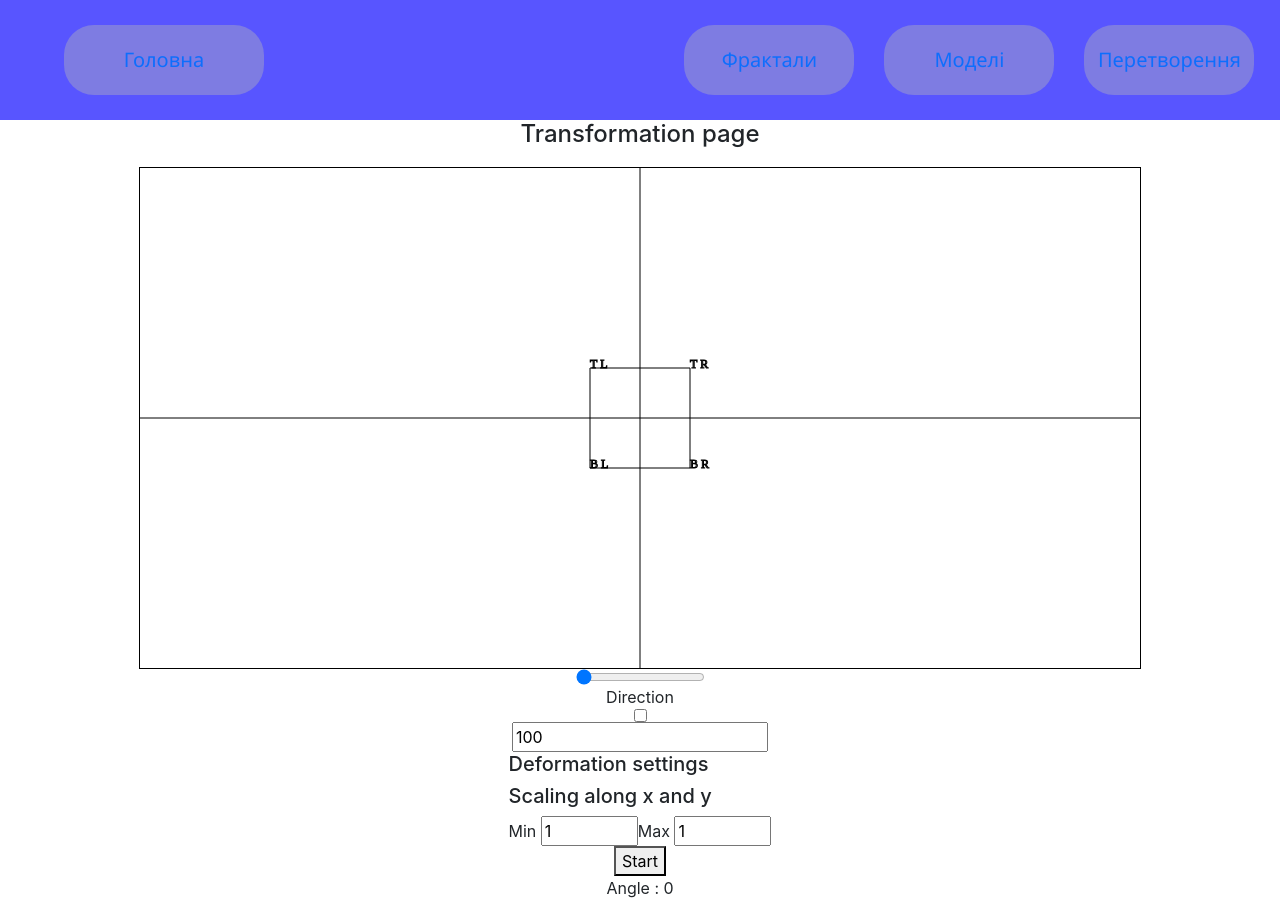
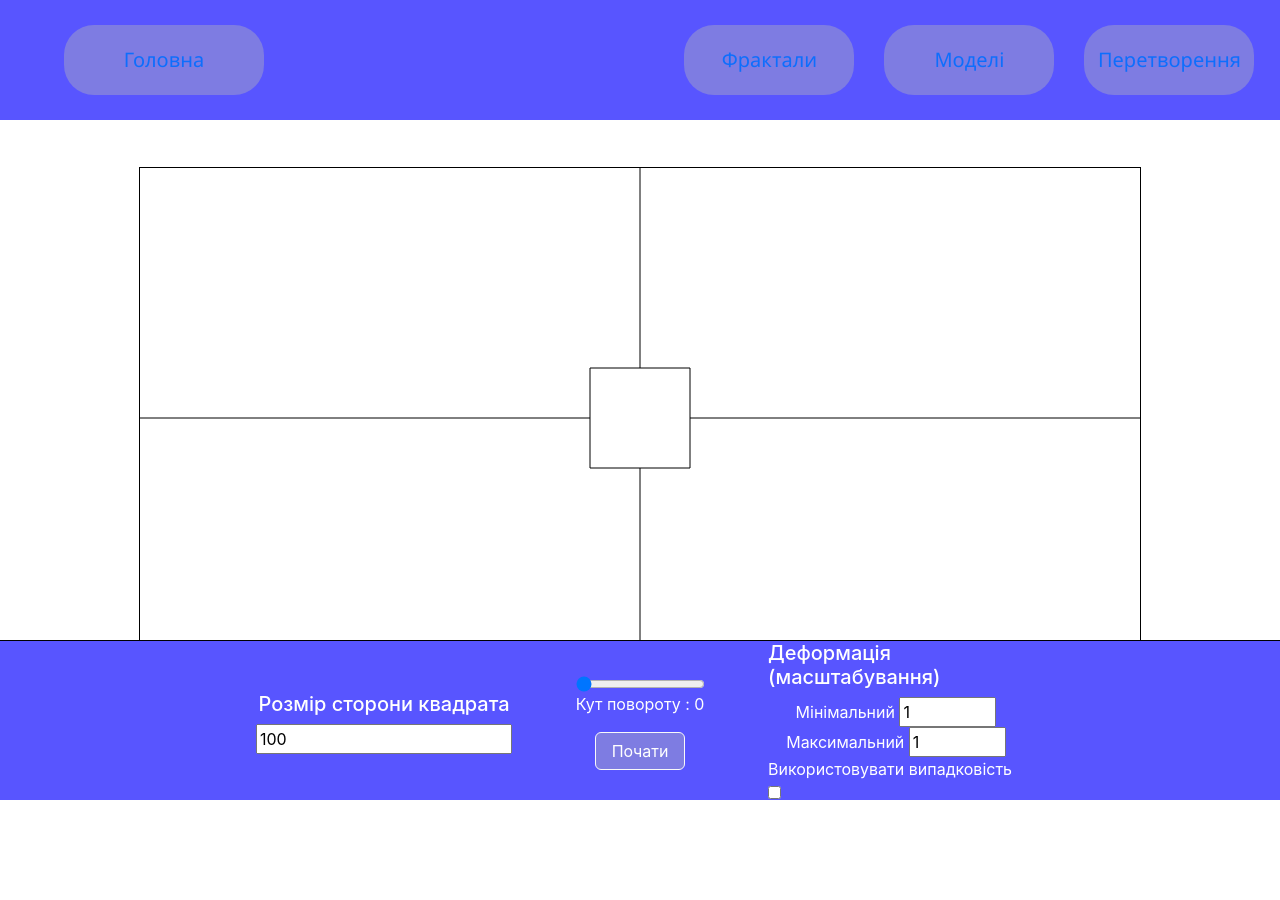
Before and after one commit to fesmjke/computer-graphics, a React (Create React App) app: page /transformation in a window 1280 px wide. After the commit the page ends 800 px from the top, so only its background shows below. Built offline with nearby package versions, Linux system fonts and the light colour scheme.

Commit message:
added styles to transformation page

```diff
--- a/src/components/transformation/styles.css
+++ b/src/components/transformation/styles.css
@@ -6,4 +6,35 @@
     width: 100%;
     flex-direction: column;
     align-items: center;
+
+    color : white;
 }
+
+.place-holder {
+    visibility: hidden;
+}
+
+.angle-settings {
+    display: grid;
+    justify-items: center;
+}
+
+.side-settings {
+    display: grid;
+    justify-items: center;
+}
+
+.deformation-settings {
+    display: grid;
+    justify-items: center;
+}
+
+.deformation-settings > input {
+    width: 1%;
+}
+
+.cbtn-t {
+    width: 70%;
+    color: rgba(255, 255, 255, 1);
+    background-color : rgba(182, 182, 182, 0.4);
+}
--- a/src/components/transformation/transformation.jsx
+++ b/src/components/transformation/transformation.jsx
@@ -3,6 +3,7 @@ import {squareBuilder} from "./square/square";
 import {transform,toRads, toDeg, move, getRandom} from "./square/operations";
 import {matrix, setCartesian} from "mathjs";
 import "./styles.css";
+import FooterPanel from "../footer-panel/footer-panel";
 
 const WIDHT = 1000;
 const HEIGHT = 500;
@@ -133,24 +134,32 @@ const TransformationPage = () => {
 
     const draw = (ctx,points) => {
         ctx.beginPath();
-        ctx.font = "12px serif";
+        // ctx.font = "12px serif";
         ctx.moveTo(points.tl.x,points.tl.y);
-
-        ctx.strokeText("T L",points.tl.x,points.tl.y);
 
         ctx.lineTo(points.tr.x,points.tr.y);
 
-        ctx.strokeText("T R",points.tr.x,points.tr.y);
-
         ctx.lineTo(points.br.x,points.br.y);
-
-        ctx.strokeText("B R",points.br.x,points.br.y);
 
         ctx.lineTo(points.bl.x,points.bl.y);
 
-        ctx.strokeText("B L",points.bl.x,points.bl.y);
+        ctx.lineTo(points.tl.x,points.tl.y);
 
-        ctx.lineTo(points.tl.x,points.tl.y);
+        ctx.closePath();
+        ctx.fill();
+
+        ctx.fillStyle = "black";
+        ctx.beginPath()
+
+        ctx.moveTo(points.tl.x ,points.tl.y );
+
+        ctx.lineTo(points.tr.x ,points.tr.y );
+
+        ctx.lineTo(points.br.x ,points.br.y );
+
+        ctx.lineTo(points.bl.x ,points.bl.y );
+
+        ctx.lineTo(points.tl.x ,points.tl.y );
 
         ctx.closePath();
         ctx.stroke();
@@ -173,7 +182,7 @@ const TransformationPage = () => {
         cntx.lineTo(0, -height);
         cntx.stroke();
 
-        cntx.fillStyle = "black";
+        cntx.fillStyle = "white";
     }
 
     const handleChangeAngle = (e) => {
@@ -182,7 +191,13 @@ const TransformationPage = () => {
     }
 
     const handleChangeSide = (e) => {
-        setSide(e.target.value);
+        if(+e.target.value < 50) {
+            setSide(side);
+        } else if (+e.target.value > 250) {
+            setSide(side);
+        } else {
+            setSide(e.target.value);
+        }
     }
 
     const handleClickStart = () => {
@@ -209,25 +224,43 @@ const TransformationPage = () => {
         }
     }
 
+    const setRandom = () => {
+        setUsingRandom(!usingRandom);
+    }
+
     return (
         <div className="transform-page">
             <h4>Transformation page</h4>
             <canvas ref={canvasRef} width={width} height={height}/>
-            <input type="range" min={0} max={360} value={angle} onChange={handleChangeAngle} disabled={start}></input>
-            <span>Direction</span><input type="checkbox"></input>
-            <input type="number" value={side} onChange={handleChangeSide}></input>
+            <FooterPanel>
+                <React.Fragment>
 
-            <div>
-                <h5>Deformation settings</h5>
-                <div>
-                    <h5>Scaling along x and y</h5>
-                    <span>Min <input type="number" min={0.1} max={3.0} step={0.1} value={scalingMinXY} onChange={handleChangeScalingMinXY}></input></span>
-                    <span>Max <input type="number" min={0.1} max={3.0} step={0.1} value={scalingMaxXY} onChange={handleChangeScalingMaxXY}></input></span>
+                <div className="place-holder">
+
                 </div>
-            </div>
 
-            {!start ? <button onClick={handleClickStart} disabled={start}>Start</button> : <button onClick={handleClickReset} disabled={running}>Reset</button>}
-            {<p>Angle : {angle}</p>}
+                <div className="side-settings form-group">
+                    <h5>Розмір сторони квадрата</h5>
+                    <input type="number" value={side} onChange={handleChangeSide}></input>
+                </div>
+
+                <div className="angle-settings form-group">
+                    <input type="range" min={0} max={360} value={angle} onChange={handleChangeAngle} disabled={start}></input>
+                    {<p>Кут повороту : {angle}</p>}
+
+                    {!start ? <button className="btn btn-outline-light cbtn-t" onClick={handleClickStart} disabled={start}>Почати</button> : <button className="btn btn-outline-light cbtn-t" onClick={handleClickReset} disabled={running}>Скинути</button>}
+
+                </div>
+
+                <div className="deformation-settings">
+                    <h5>Деформація (масштабування)</h5>
+                    <span>Мінімальний <input type="number" min={0.1} max={3.0} step={0.1} value={scalingMinXY} onChange={handleChangeScalingMinXY}></input></span>
+                    <span>Максимальний <input type="number" min={0.1} max={3.0} step={0.1} value={scalingMaxXY} onChange={handleChangeScalingMaxXY}></input></span>
+                    <span>Використовувати випадковість <input type="checkbox" value={usingRandom} onChange={setRandom}></input></span>
+                </div>
+
+                </React.Fragment>
+            </FooterPanel>
         </div>
     )
 }
```
